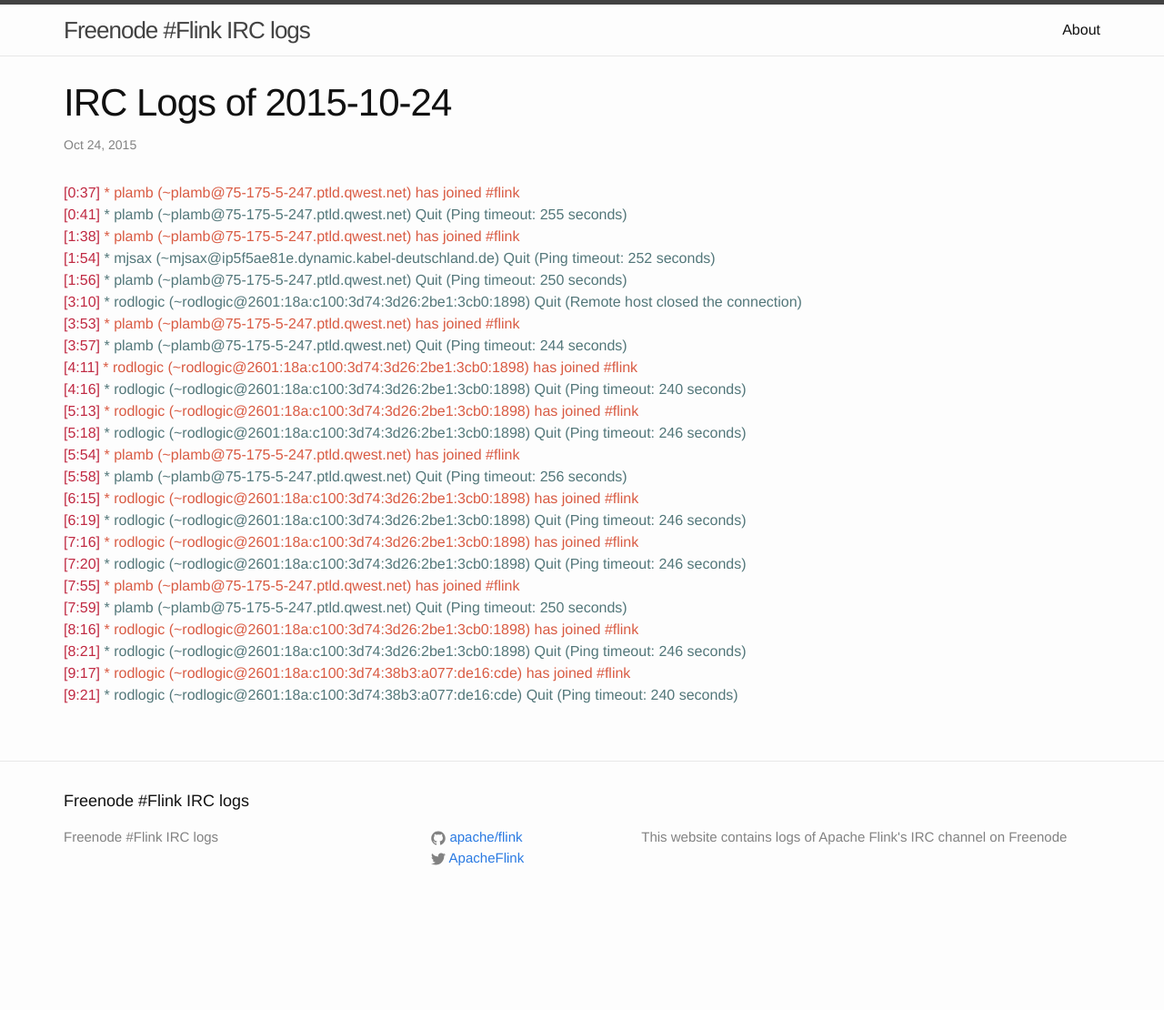
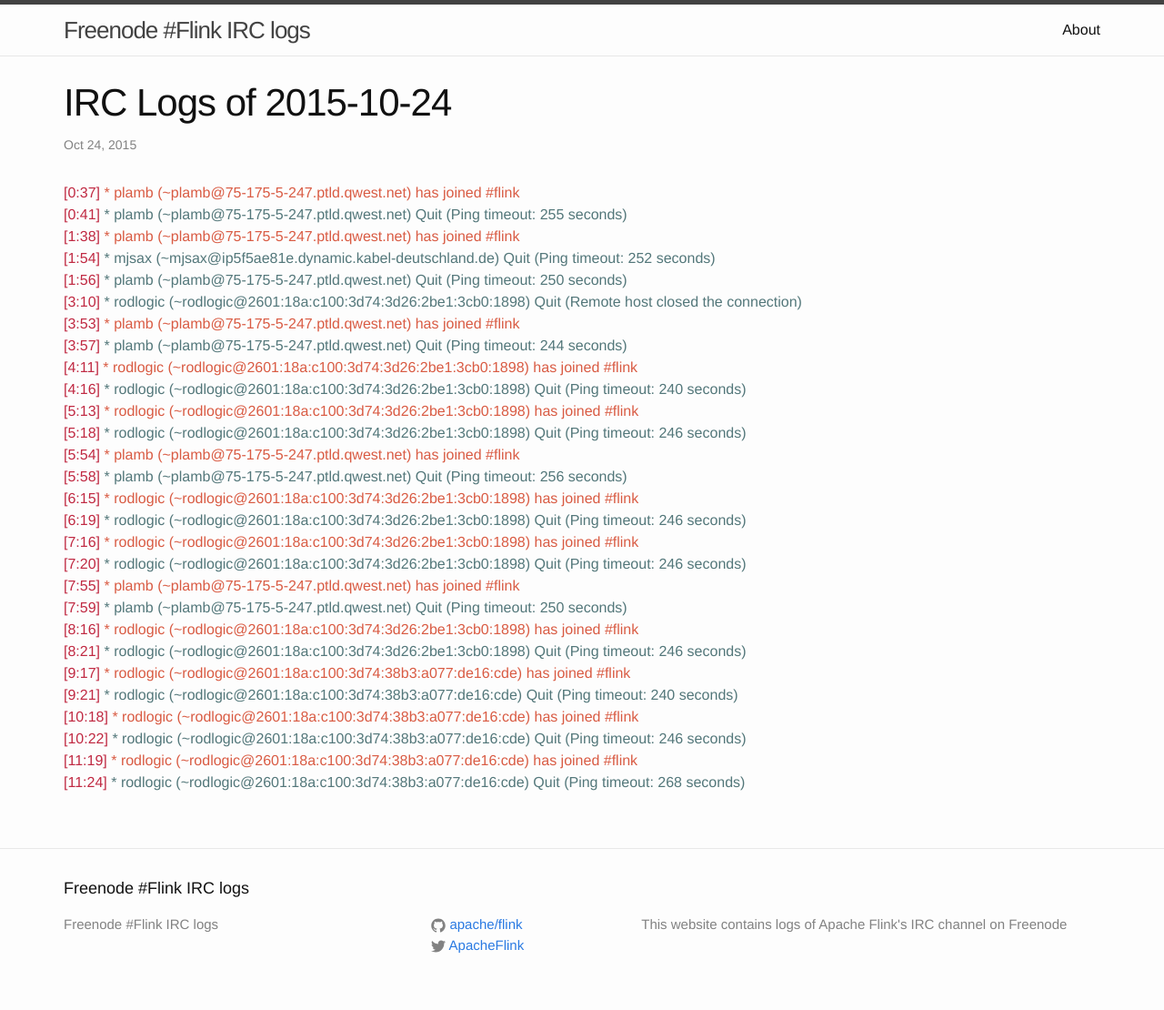
Before and after one commit to flink-irc-logs/flink-irc-logs.github.io, a Jekyll site: the page built from _posts/2015-10-24-logs.markdown, in a window 1280 px wide. Shown: the whole page at 91% size. Built offline with Jekyll 4.4.1, drawn with Linux system fonts in a browser that asks for light colours; before the commit the page ends 1014 px from its top, so only the background shows below that.

Commit message:
Update of the logs on Sat Oct 24 11:28:47 CEST 2015

```diff
--- a/_posts/2015-10-24-logs.markdown
+++ b/_posts/2015-10-24-logs.markdown
@@ -28,3 +28,7 @@
 <span class="irc-date">[8:21]</span> <span class="irc-navy">* rodlogic (~rodlogic@2601:18a:c100:3d74:3d26:2be1:3cb0:1898) Quit (Ping timeout: 246 seconds)</span><br />
 <span class="irc-date">[9:17]</span> <span class="irc-green">* rodlogic (~rodlogic@2601:18a:c100:3d74:38b3:a077:de16:cde) has joined #flink</span><br />
 <span class="irc-date">[9:21]</span> <span class="irc-navy">* rodlogic (~rodlogic@2601:18a:c100:3d74:38b3:a077:de16:cde) Quit (Ping timeout: 240 seconds)</span><br />
+<span class="irc-date">[10:18]</span> <span class="irc-green">* rodlogic (~rodlogic@2601:18a:c100:3d74:38b3:a077:de16:cde) has joined #flink</span><br />
+<span class="irc-date">[10:22]</span> <span class="irc-navy">* rodlogic (~rodlogic@2601:18a:c100:3d74:38b3:a077:de16:cde) Quit (Ping timeout: 246 seconds)</span><br />
+<span class="irc-date">[11:19]</span> <span class="irc-green">* rodlogic (~rodlogic@2601:18a:c100:3d74:38b3:a077:de16:cde) has joined #flink</span><br />
+<span class="irc-date">[11:24]</span> <span class="irc-navy">* rodlogic (~rodlogic@2601:18a:c100:3d74:38b3:a077:de16:cde) Quit (Ping timeout: 268 seconds)</span><br />
```
